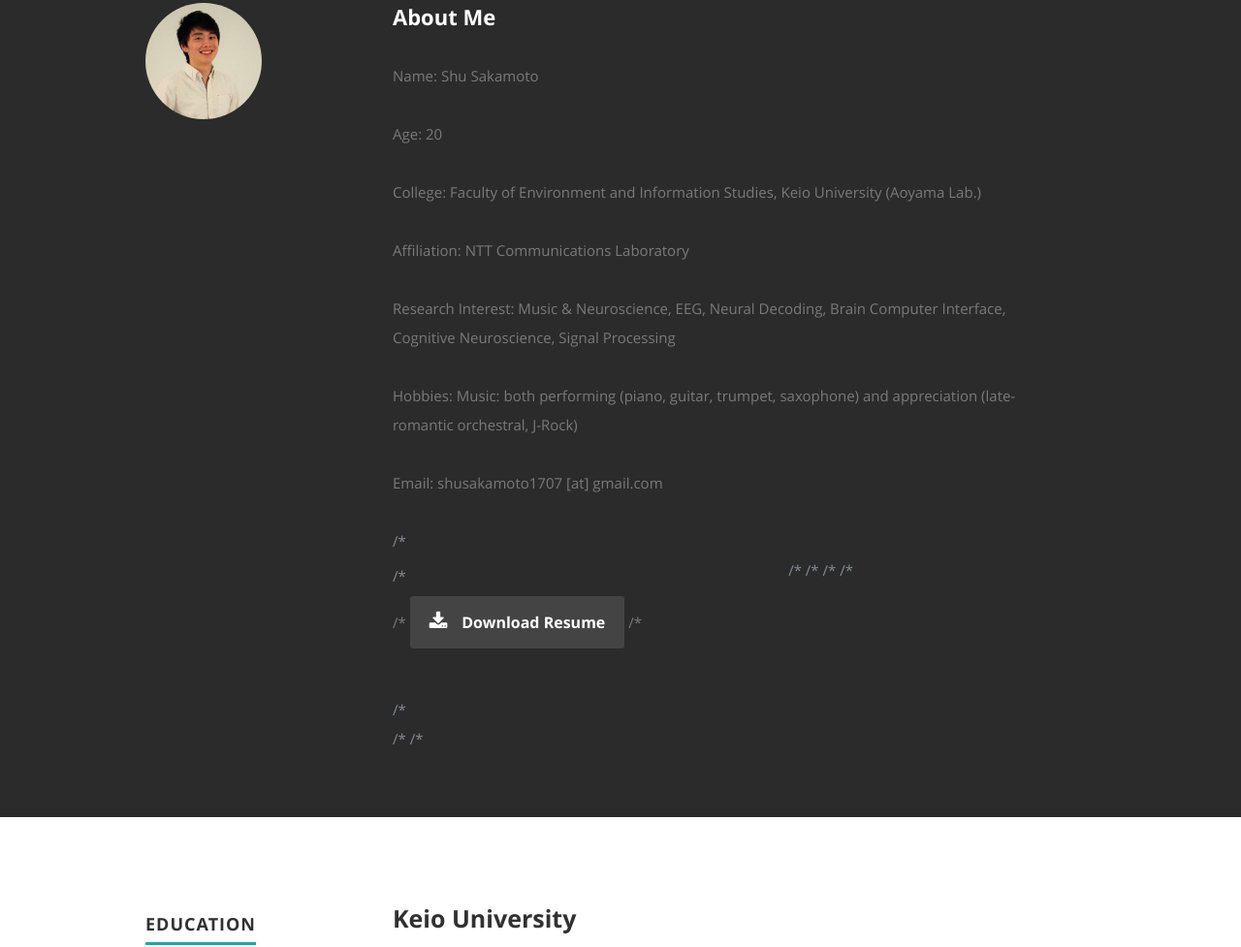
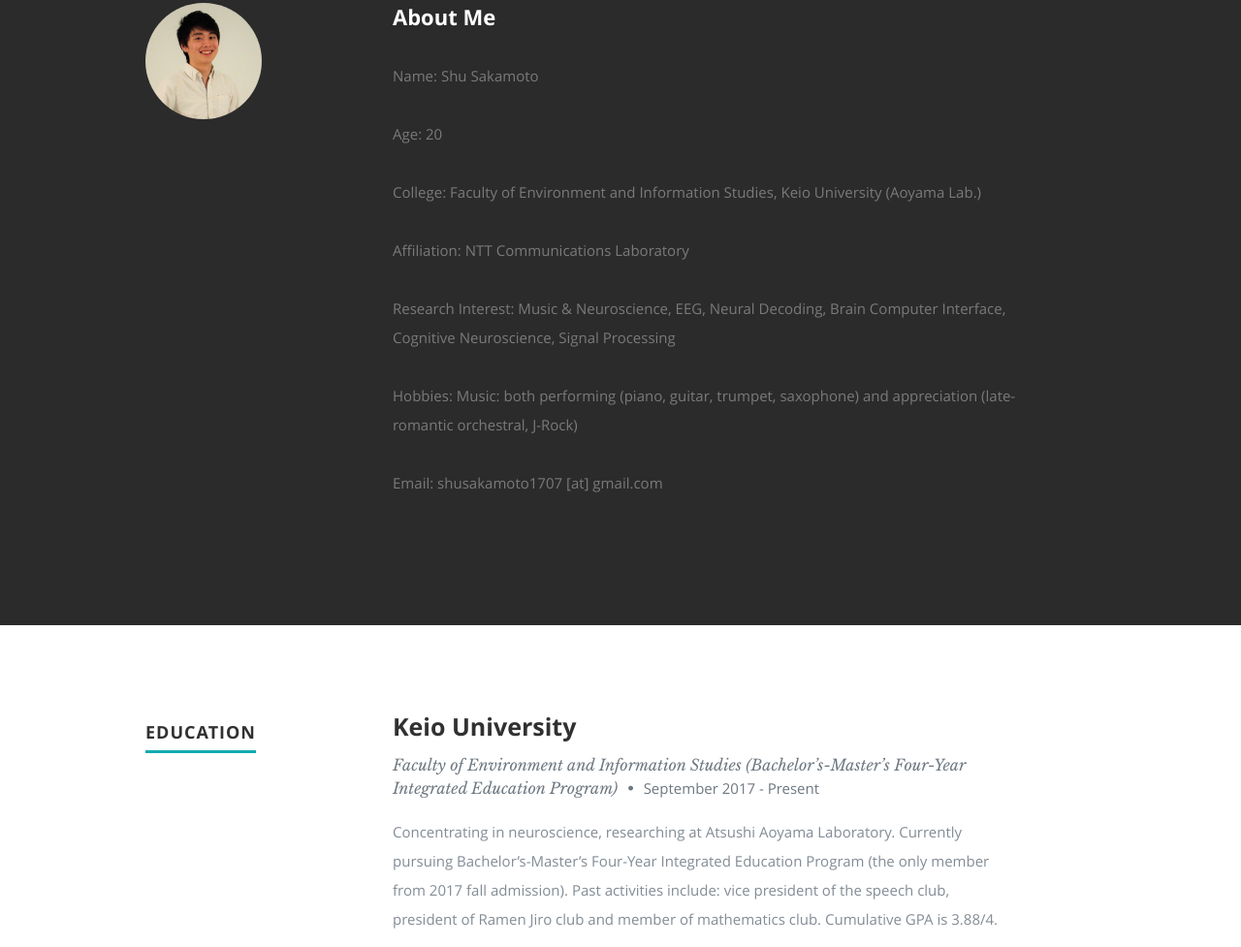
Before and after one commit to mosh-shu/mosh-shu.github.io, a plain HTML site: page index.html in a window 1280 px wide. Shown: the part 893-1870 px from the top of the page at 97% size. Drawn offline with nearby package versions, Linux system fonts and the light colour scheme.

Commit message:
Update index.html

```diff
--- a/index.html
+++ b/index.html
@@ -97,17 +97,16 @@
                 <p>Email: shusakamoto1707 [at] gmail.com</p>
             </p>
 
-/*            <div class="row">
-/*
-/*               <div class="columns download">
-/*                  <p>
-/*                     <a href="#" class="button"><i class="fa fa-download"></i>Download Resume</a>
-/*                  </p>
-/*               </div>
-/*
-/*            </div> <!-- end row -->
-/*
-/*         </div> <!-- end .main-col -->
+            <div class="row">
+
+               <div class="columns download">
+                  <p>
+<!--                      <a href="#" class="button"><i class="fa fa-download"></i>Download Resume</a> -->
+                  </p>
+               </div>
+            </div> <!-- end row -->
+
+         </div> <!-- end .main-col -->
 
 	   </div>
 
```
